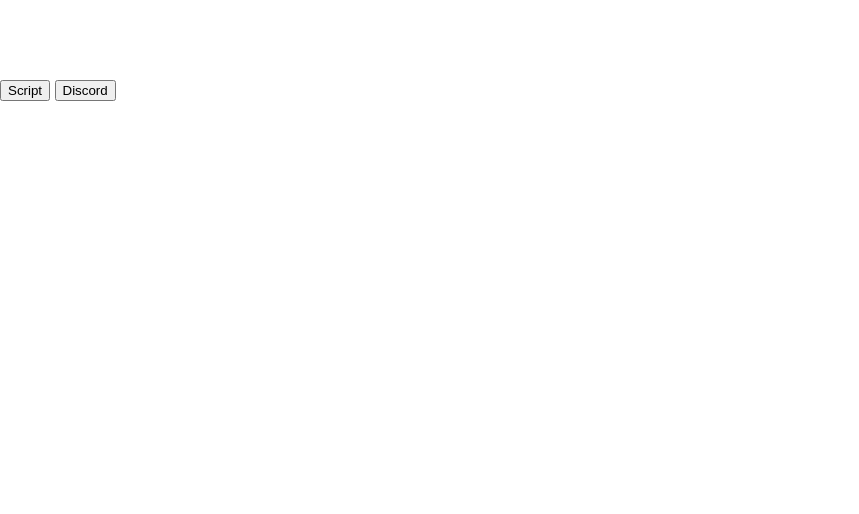
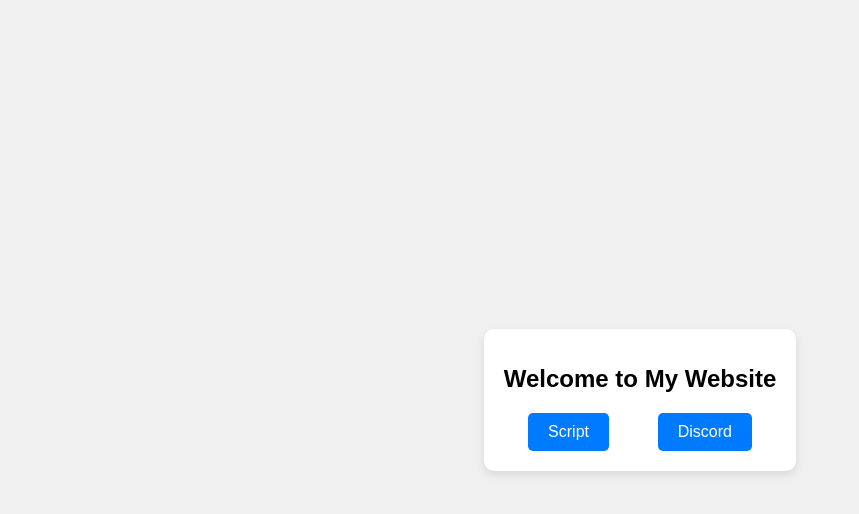
Before and after one commit to hydradedgaming/Hydraded, a plain HTML site: page index.html in a window 1280 px wide. Shown: the whole page, without its empty margins (0-859 px from the left). Drawn offline with Linux system fonts and the light colour scheme.

Commit message:
Update styles.css

```diff
--- a/styles.css
+++ b/styles.css
@@ -1,55 +1,43 @@
+/* styles.css */
 body {
     font-family: Arial, sans-serif;
+    display: flex;
+    justify-content: center;
+    align-items: center;
+    height: 100vh;
     margin: 0;
-    padding: 0;
-    background: url('background.png') no-repeat center center fixed;
-    background-size: cover;
-    color: #fff;
+    background-color: #f0f0f0;
 }
 
-header {
-    background-color: rgba(0, 0, 0, 0.7);
-    color: white;
-    padding: 20px 0;
+.container {
     text-align: center;
+    background-color: #ffffff;
+    padding: 20px;
+    border-radius: 10px;
+    box-shadow: 0 4px 8px rgba(0, 0, 0, 0.1);
 }
 
-nav ul {
-    background-color: rgba(0, 0, 0, 0.8);
-    color: white;
-    padding: 0;
-    list-style: none;
-    text-align: center;
-    margin: 0;
+.label {
+    font-size: 24px;
+    margin-bottom: 20px;
 }
 
-nav ul li {
-    display: inline;
-    padding: 10px 20px;
+.button-container {
+    display: flex;
+    justify-content: space-around;
 }
 
-nav ul li a {
-    color: white;
-    text-decoration: none;
+.button {
     padding: 10px 20px;
+    font-size: 16px;
+    color: #ffffff;
+    background-color: #007BFF;
+    border: none;
     border-radius: 5px;
+    cursor: pointer;
+    transition: background-color 0.3s;
 }
 
-nav ul li a:hover {
-    background-color: rgba(255, 255, 255, 0.2);
+.button:hover {
+    background-color: #0056b3;
 }
-
-main {
-    padding: 20px;
-    background-color: rgba(0, 0, 0, 0.5);
-}
-
-footer {
-    background-color: rgba(0, 0, 0, 0.8);
-    color: white;
-    text-align: center;
-    padding: 10px 0;
-    position: fixed;
-    width: 100%;
-    bottom: 0;
-}
```
